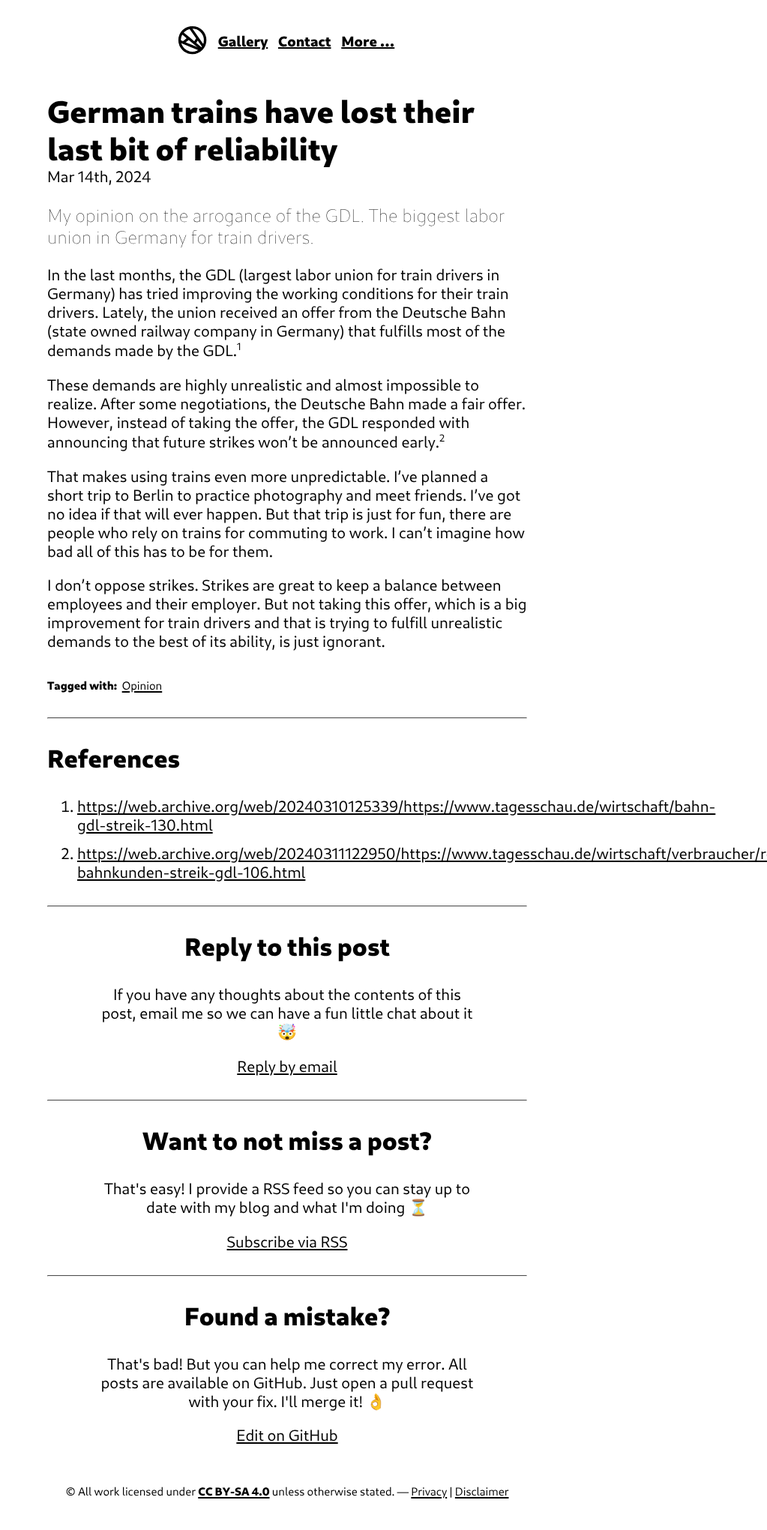
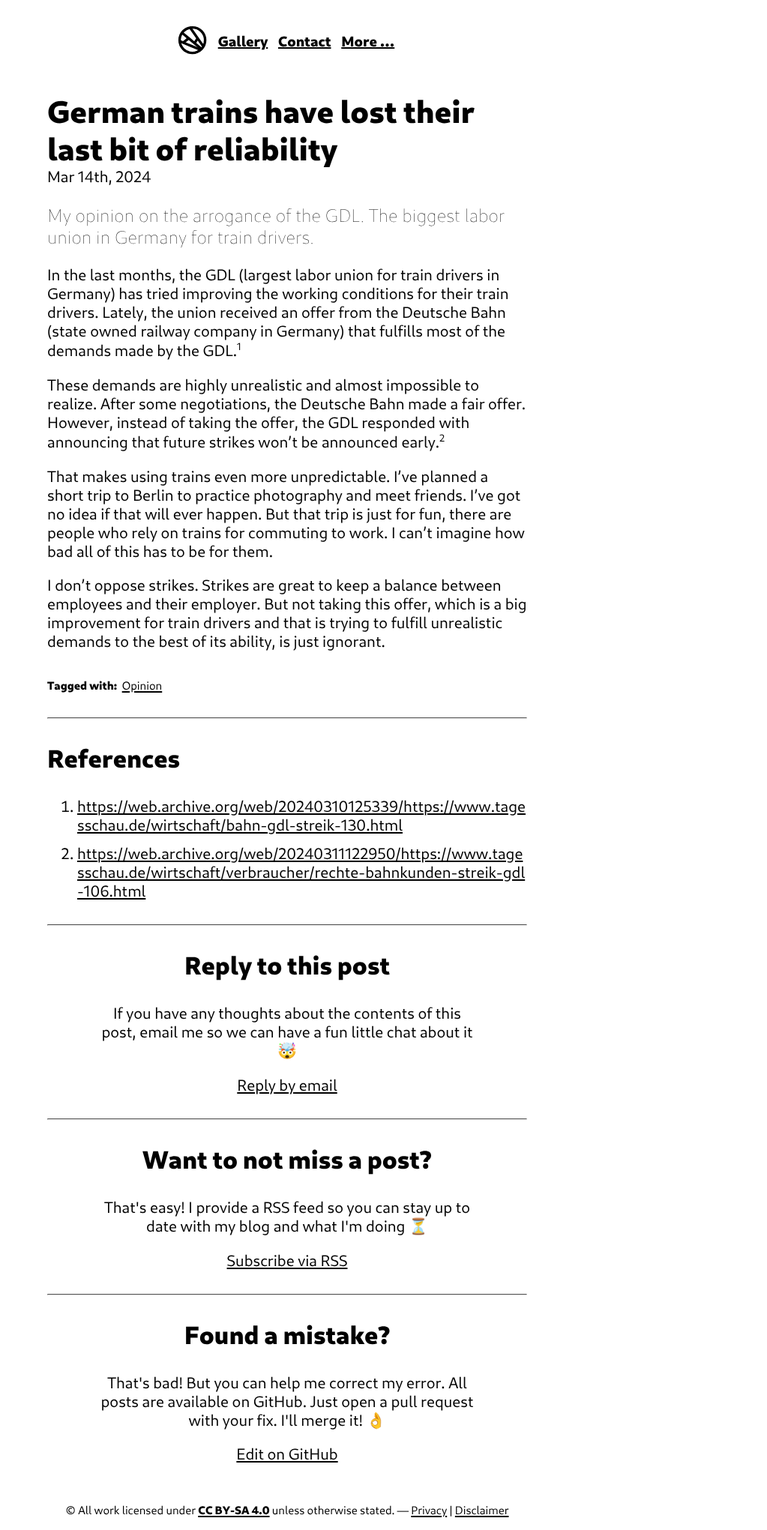
Before and after one commit to konstantintutsch/website, a Jekyll site: the page built from _posts/2024-03-14-german-trains-have-lost-their-last-bit-of-reliability.md, in a window 1280 px wide. Shown: the whole page at 75% size, without its empty margins (257-1280 px from the left). Built offline with Jekyll 4.4.1, drawn with Linux system fonts in a browser that asks for light colours; before the commit the page ends 2016 px from its top, so only the background shows below that.

Commit message:
Line break reference links anywhere

```diff
--- a/_layouts/post.html
+++ b/_layouts/post.html
@@ -18,7 +18,7 @@
 
 <ol>
 {% for reference in page.references %}
-    <li><a id="{{ forloop.index }}" href="{{ reference }}">{{ reference }}</a></li>
+    <li><a class="reference" id="{{ forloop.index }}" href="{{ reference }}">{{ reference }}</a></li>
 {% endfor %}
 </ol>
 {% endif %}
--- a/assets/css/style.css
+++ b/assets/css/style.css
@@ -163,6 +163,10 @@
 .description {
     font-size: 1.5rem;
     font-weight: lighter;
+}
+
+.reference {
+    line-break: anywhere;
 }
 
 /* Standard classes */
```
